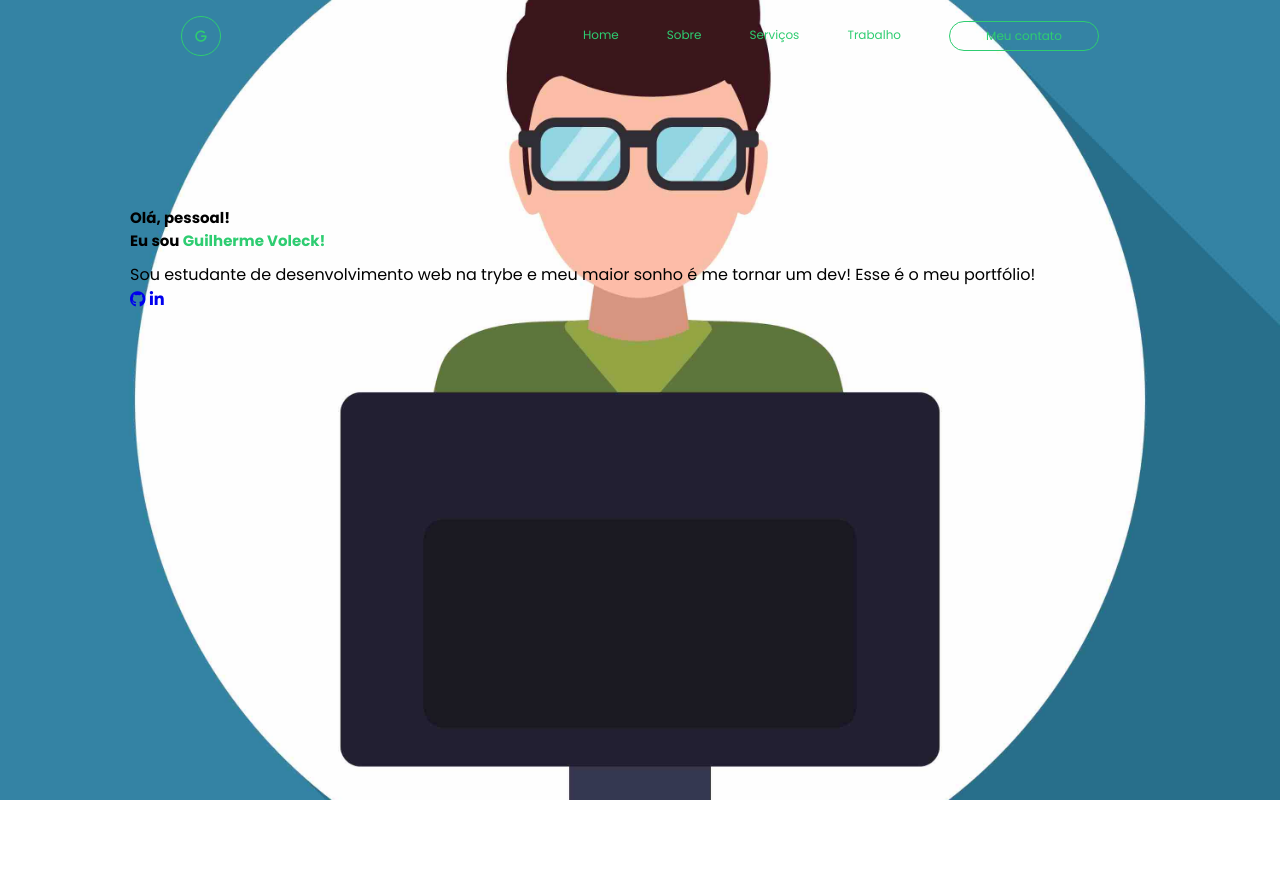
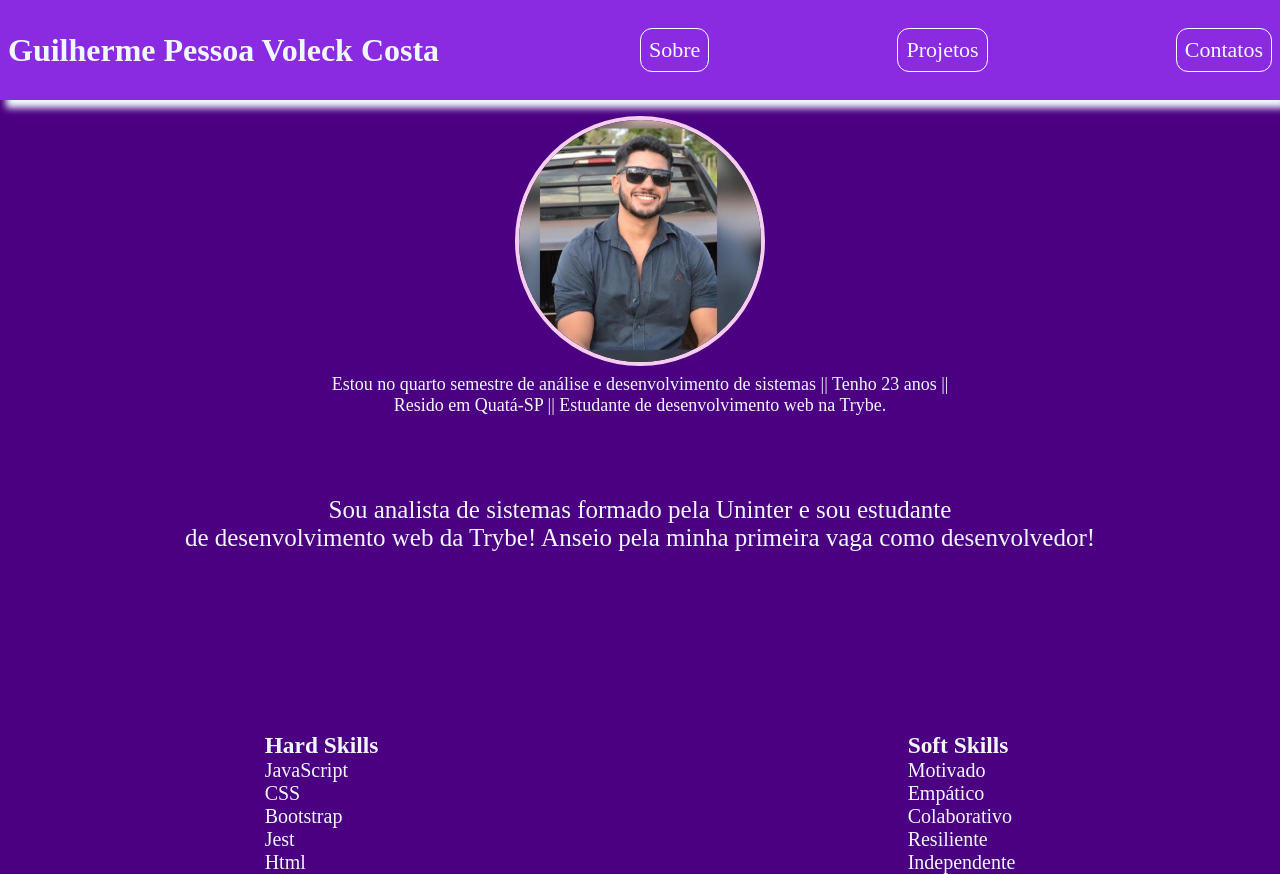
Before and after one commit to guivoleckk/guivoleckk.github.io, a plain HTML site: page index.html in a window 1280 px wide. Before the commit the page ends 800 px from the top, so only its background shows below. Drawn offline with Linux system fonts and the light colour scheme.

Commit message:
andamento

```diff
--- a/index.html
+++ b/index.html
@@ -1,48 +1,53 @@
 <!DOCTYPE html>
-<html lang="pt-br">
+<html lang="en">
 <head>
     <meta charset="UTF-8">
     <meta http-equiv="X-UA-Compatible" content="IE=edge">
     <meta name="viewport" content="width=device-width, initial-scale=1.0">
-    <title>Guilherme Pessoa Voleck Costa</title>
-    <link rel="stylesheet" type="text/css" href="style.css">
-    <link rel="stylesheet" href="https://cdnjs.cloudflare.com/ajax/libs/font-awesome/6.1.0/css/all.min.css">
+    <link rel="stylesheet" href="style.css">
+    <title>Guilherme Voleck</title>
 </head>
 <body>
-    <div class="background">
-        <header>
-            <div class="logo">
-                <i class="fa-solid fa-g"></i>
-            </div>
-            <div class="cabecalho-link">
-                <li>
-                    <a href="#">Home</a>
-                </li>
+    <header>
+        <h1>Guilherme Pessoa Voleck Costa</h1>
+        <ul id="nav">
+            <li class="option">Sobre</li>
+            <li class="option">Projetos</li>
+            <li class="option">Contatos</li>
+        </ul>
+    </header>
+        <div id="foto">
+            <img src="./WhatsApp Image 2023-01-24 at 10.29.33.jpeg" alt="foto do Guilherme">
+        </div>
+        <p class="who-iam">Estou no quarto semestre de análise e desenvolvimento de sistemas || Tenho 23 anos ||</p>
+        <p class="who-iam">Resido em Quatá-SP || Estudante de desenvolvimento web na Trybe. </p>
+        <div id="space-white">
 
-                <li>
-                    <a href="#">Sobre</a>
-                </li>
+        </div>
+    <main>
+        <p id="merchan">Sou analista de sistemas formado pela Uninter e sou estudante </p>
+        <p id="merchan">de desenvolvimento web da Trybe! Anseio pela minha primeira vaga como desenvolvedor!</p>
+    </main>
+    <section class="skills">
+        <ul>
+            <h3>Hard Skills</h3>
+            <li class="js">JavaScript</li>
+            <li class="css">CSS</li>
+            <li class="bootstrap">Bootstrap</li>
+            <li class="jest">Jest</li>
+            <li class="html">Html</li>
+        </ul>
 
-                <li>
-                    <a href="#">Serviços</a>
-                </li>
+        <ul>
+            <h3>Soft Skills</h3>
+            <li>Motivado</li>
+            <li>Empático</li>
+            <li>Colaborativo</li>
+            <li>Resiliente</li>
+            <li>Independente</li>
+        </ul>
+    </section>
 
-                <li>
-                    <a href="#">Trabalho</a>
-                </li>
-                <button>Meu contato</button>
-            </div>
-        </header>
-        <div class="container-text">
-            <div class="text">
-                <h3>Olá, pessoal!</h3>
-                <h3>Eu sou <span>Guilherme Voleck!</span></h3>
-                <p>Sou estudante de desenvolvimento web na trybe e meu maior sonho é me tornar um dev! Esse é o meu portfólio!</p>
-                <div class="redes-sociais">
-                </div>
-                <a href="https://github.com/guivoleckk" target="_blank"><i class="fa-brands fa-github"></i></a>
-                <a href="https://www.linkedin.com/in/guilherme-voleck-3b3287220/" target="_blank"><i class="fa-brands fa-linkedin-in"></i></i></a>
-            </div>
-        </div>
+
 </body>
 </html>
--- a/style.css
+++ b/style.css
@@ -1,99 +1,91 @@
-@import url('https://fonts.googleapis.com/css2?family=Poppins:ital,wght@0,400;0,500;0,600;0,700;0,800;0,900;1,400;1,500;1,600;1,700;1,800;1,900&display=swap');
-
-*{
+* {
     margin: 0;
     padding: 0;
     box-sizing: border-box;
-    text-decoration: none;
-    list-style: none;
-    font-family: "Poppins", "sans-serif";
 }
 
-body{
-    overflow: hidden;
+body {
+    background-color: #4B0082;
 }
-.background{
-    background: linear-gradient(rgba(0, 0, 0, 0.5)), rgba(0, 0, 0, 0.5);
-    background-image: url(software-developer-copy.jpg);
+
+header {
+    display: flex;
+    background-color: 	#8A2BE2;
+    width: 100%;
+    height: 100px;
+    box-shadow: 6px 8px 7px;
+    color: aliceblue;
+}
+
+h1 {
+    width: 100%;
+    display: flex;
+    align-items: center;
+    margin-left: 8px;
+}
+
+#nav {
+    font-size: 22px;
+    list-style: none;
+    display: flex;
+    justify-content: flex-end;
+    justify-content: space-between;
+    width: 100%;
+    align-items: center;
+    margin-right: 8px;
+}
+
+.option {
+    border-radius: 12px;
+    border: 1px solid white;
+    padding: 8px;
+}
+
+.option:hover {
+    opacity: 0.8;
+}
+
+#foto {
+    display: flex;
+    justify-content: center;
+}
+
+#foto > img {
     background-size: cover;
-    background-position: center;
-    width: 100%;
-    height: 100vh;
+    width: 250px;
+    border-radius: 125px;
+    margin-top: 16px;
+    margin-bottom: 8px;
+    border: 4px solid rgb(245, 206, 237);
 }
-header{
+
+.who-iam {
     display: flex;
+    justify-content: center;
+    color: aliceblue;
+    font-size: 18px;
+}
+
+main > p {
+    display: flex;
+    justify-content: center;
+    color: aliceblue;
+    font-size: 25px;
+}
+
+#space-white {
+    margin-top: 80px;
+}
+
+.skills {
+    display: flex;
+    justify-content: center;
     justify-content: space-around;
-    max-width: 100%;
-    align-items: center;
-    text-align: center;
-    padding-top: 1rem;
+    margin-top: 180px;
 }
-.cabecalho-link{
-    display: flex;
-    gap: 3rem;
-    font-weight: 300;
-    cursor: pointer;
+
+.skills > ul {
+    list-style: none;
+    color: aliceblue;
+    font-size: 20px;
 }
-.cabecalho-link a{
-    color: #2ecc71;
-    font-size: 12px;
-}
-.cabecalho-link a :hover{
-    color: #2ecc71;
-    transition: 0.3s all;
-}
-.logo{
-    height: 40px;
-    width: 40px;
-    background: transparent;
-    border: 1px solid #2ecc71;
-    color: #2ecc71;
-    border-radius: 50%;
-    display: inline-flex;
-    align-items: center;
-    justify-content: center;
-    font-size: 13px;
-    cursor: pointer;
-
-}
-button{
-    color: #2ecc71;
-    background: transparent;
-    border: solid 1px #2ecc71;
-    padding: 5px;
-    border-radius: 15px;
-    font-size: 12px;
-    width: 150px;
-    cursor: pointer;
-}
-button:hover{
-    background-color: #2ecc71;
-    color: white;
-    transition: 0.5s;
-
-}
-.container-text{
-    padding: 150px 0 0 130px;
-}
-.text h3{
-    color: black;
-    font-size: 15px;
-
-}
-.text h1{
-    color: black;
-    margin-top: 10px;
-}
-.text span{
-    color:#2ecc71
-}
-.text p{
-    color: black;
-    font-size: 16px;
-    margin-top: 10px;
-}
-.redes-sociais a{
-    color: #2ecc71;
-    padding: 10px;
-    margin-top: 5px;
-}
```
Also changed, not shown: WhatsApp Image 2023-01-24 at 10.29.33.jpeg (added), software-developer-copy.jpg (deleted).
